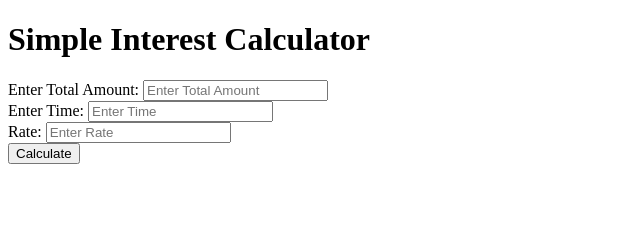
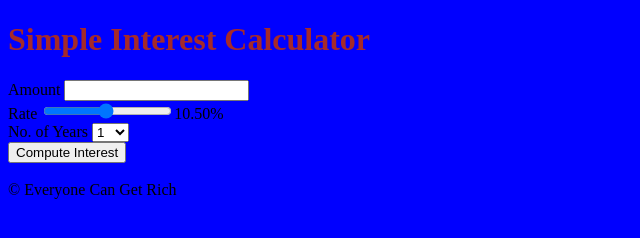
Before and after one commit to burhansenkkal/IBM, a plain HTML site: page index.html in a window 1280 px wide. Shown: the whole page, without its empty margins (0-640 px from the left). Drawn offline with Linux system fonts and the light colour scheme.

Commit message:
FINAL PROJECT

```diff
--- a/index.html
+++ b/index.html
@@ -1,32 +1,35 @@
 <!DOCTYPE html>
 <html lang="en">
-<head>
-    <title>Simple Interest Calculator</title>
-</head>
-<body>
-    <div class="container">
+    <head>
+        <title>Simple Interest Calculator</title>
+    <script src="script.js"></script>
+    <link rel="stylesheet" href="style.css">
+    </head>
+    <body>
+
+        <div class="maindiv">
         <h1>Simple Interest Calculator</h1>
-        <div class="inpSection">
-            <div class="amt">
-                <label for="amount">Enter Total Amount:   </label>
-                <input type="number" name="amount" id="amount" placeholder="Enter Total Amount">
-            </div>
-            <div class="time">
-                <label for="time">Enter Time:   </label>
-                <input type="number" name="time" id="time" placeholder="Enter Time">
-            </div>
-            <div class="rate">
-                <label for="rate">Rate: </label>
-                <input type="number" name="rate" id="rate" placeholder="Enter Rate">
-            </div>
-            <div class="button">
-                <button onclick="Calculate()">Calculate</button>
-            </div>
-            <div class="result">
-                <h3 id="si"></h3>
-            </div>
-        </div>
+
+        Amount <input type="number"  id="principal" onchange="validateAmount()">  <br/>
+        Rate <input type="range" id="rate" min="1" max="20" step="0.25" value="10.25" onchange="getSliderValue()"><span id="rateSpan">10.50%</span>  <br/>
+        No. of Years
+        <select name="years" id="years">
+            <option value="1">1</option>
+            <option value="2">2</option>
+            <option value="3">3</option>
+            <option value="4">4</option>
+            <option value="5">5</option>
+            <option value="6">6</option>
+            <option value="7">7</option>
+            <option value="8">8</option>
+            <option value="9">9</option>
+            <option value="10">10</option>
+          </select><br/>
+
+        <button onclick="compute()">Compute Interest</button><br/>
+        <span id="result"></span><br>
+        <span id="result"></span>
+        <footer>&#169; Everyone Can Get Rich</footer>
     </div>
-
-</body>
+    </body>
 </html>
```
